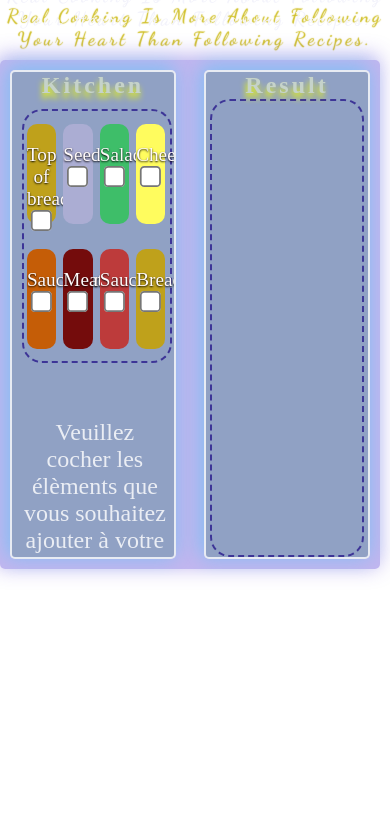
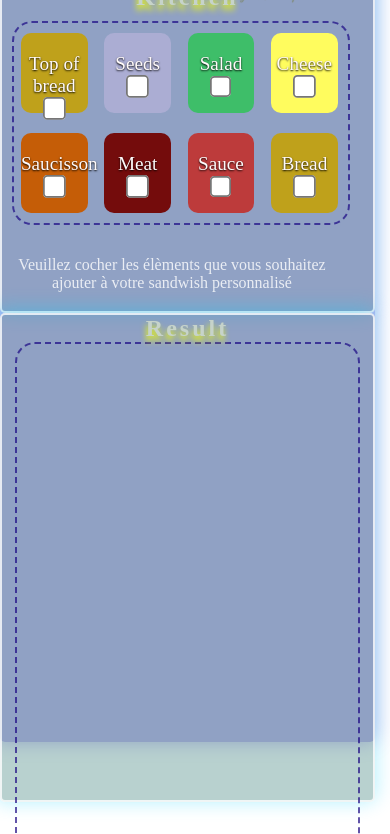
Before and after one commit to zakachaara/SandwishMaker-project, a plain HTML site: page view/index2.html in a window 390 px wide. Shown: the part 176-1010 px from the top of the page. Before the commit the page ends 844 px from the top, so only its background shows below. Drawn offline with Linux system fonts and the light colour scheme.

Commit message:
version 2.0

```diff
--- a/style.css
+++ b/style.css
@@ -8,6 +8,7 @@
 body {
     background: url("./view/bg.jpg") center/cover no-repeat;
     /* background: linear-gradient(135deg, #ffda37, #2432fd); */
+    background-size: cover;
 }
 
 header h1 {
@@ -118,26 +119,62 @@ section {
 }
 
 .start {
+    display: flex;
     text-decoration: solid;
-    color: snow  ;
-    border-radius: 10px;
-    border-color:royalblue;
+    color: snow;
+    border-radius: 50px;
+    border: 2px solid #24fdf6;
     padding: 5px;
     font-size: 2rem;
     margin-left: 30x;
     width: 90%;
-    height: 45px;
-    transition: 0.3s;
+    transition: 1s;
     text-align: center;
+    flex-direction: row;
+    justify-content: center;
+    align-content: center;
+    align-items: center;
 
 }
 .start:hover {
-    color: #2432fdce;
-    border-radius: 10px;
-    border:royalblue;
+    color: #ffffff;
+    border-radius: 50px;
+    border: 2px solid #24fdf6;
     cursor: pointer;
     text-decoration: solid;
     background: linear-gradient(85deg, #7f7db7, #24fdf6);
     transition: 0.5s;
 
 }
+
+@media screen and (max-width: 480px) {
+    body {
+        max-width: 480px;
+
+    }
+    header h1 {
+        font-size: 2.5rem;
+        margin: 10px;
+    }
+    header h2 {
+        font-size: 1rem;
+    }
+    section {
+        display: flex;
+        align-items: center;
+        justify-content: space-evenly;
+        flex-direction: column;
+        margin: 0;
+        padding: 0;
+        width: 375px;
+        min-height: 485px;
+    }
+    .content{
+        display: block;
+        width: 80vw;
+    }
+
+    .result {
+        display: none;
+    }
+}
--- a/view/index.js
+++ b/view/index.js
@@ -9,3 +9,15 @@ function ShowHide($element, i ){
         (document.getElementById($element)).style.display = 'block';
     }
 }
+var dis = false;
+function ShowHideSeed(){
+    if (dis == true){
+        dis = false;
+        (document.getElementById('sd')).style.display = 'none';
+        (document.getElementById('sdd')).style.display = 'none';
+    }else {
+        dis = true;
+        (document.getElementById('sd')).style.display = 'block';
+        (document.getElementById('sdd')).style.display = 'block';
+    }
+}
--- a/view/index2.html
+++ b/view/index2.html
@@ -26,7 +26,7 @@
                 <div class="element" id="seeds">
                     <div class="">Seeds
                         <br />
-                        <input type="checkbox" name="" id="check" onclick="ShowHide('sd', 2)" >
+                        <input type="checkbox" name="" id="check" onclick="ShowHideSeed()" >
                     </div>
                 </div>
                 <div class="element" id="salad">
@@ -66,7 +66,7 @@
                     </div>
                 </div>
             </div>
-            <br><br>
+            <br>
             <div class="start"> Veuillez cocher les élèments que vous souhaitez ajouter à votre sandwish personnalisé</div>
 
         </div>
@@ -75,7 +75,7 @@
             <div class="container">
                 <div class="top-bread" id="tbd">
                     <div class="seeds" id="sd"></div>
-                    <div class="seeds2" id="sd"></div>
+                    <div class="seeds2" id="sdd"></div>
                 </div>
                 <div class="salad" id="sld"></div>
                 <div class="cheese" id="ch"></div>
--- a/view/style2.css
+++ b/view/style2.css
@@ -51,7 +51,7 @@ section {
   background: #31797357;
   width: 45%;
   height: 485px;
-    align-items: self-start;
+  align-items: center;
   flex-direction: column;
 
 }
@@ -154,12 +154,15 @@ input {
   transition: 0.3s;
 }
 .container {
+    display: flex;
     width: 92%;
     height: 500px;
     border-radius: 20px;
     border: 2px dashed #160080ab;
     margin: auto;
     padding-top: 10%;
+    flex-direction: column;
+    justify-content: center;
 }
 
 .top-bread {
@@ -213,15 +216,28 @@ input {
   }
 
   .seeds2 {
+    content: "";
+    width: 10%;
+    height: 15%;
     display:none;
     position: absolute;
-    width: 10%;
-    height: 15%;
     background-color: white;
     left: 64%;
     top: 50%;
     border-radius: 40%;
     transform: rotate(10deg);
+    box-shadow: inset -3px -0 #c9c9c9;
+  }
+  .seeds2::before {
+    content: "";
+    width: 100%;
+    height: 100%;
+    position: absolute;
+    background-color: white;
+    left: 120%;
+    top: 40%;
+    border-radius: 40%;
+    transform: rotate(30deg);
     box-shadow: inset -3px -0 #c9c9c9;
   }
 
@@ -290,3 +306,51 @@ input {
     box-shadow: inset -15px 0 #c15711;
     border-radius: 0 0 30px 30px;
   }
+
+  @media screen and (max-width: 480px) {
+    body {
+        max-width: 480px;
+        background-repeat: repeat-y;
+
+    }
+    header h1 {
+        font-size: 2.5rem;
+        margin: 10px;
+    }
+    header h2 {
+        font-size: 1rem;
+    }
+    section {
+        display: flex;
+        align-items: center;
+        justify-content: flex-start;
+        flex-direction: column;
+        margin: 0;
+        padding: 0;
+        width: 375px;
+        min-height: 485px;
+    }
+    .content{
+        display: block;
+        width: 95vw;
+    }
+    .content #compart {
+      min-height: 200px;
+      /* display:grid;
+      grid-template-columns: 2% 20% 5% 20% 5% 20% 5% 20% 3%;
+      grid-template-rows: 5% 40%  10% 40% 5%; */
+    }
+    .start {
+      font-size: 1rem;
+      margin: 3px;
+      margin-bottom: 10px;
+    }
+    .content, .result {
+      position: relative;
+      overflow: visible;
+    }
+    .result {
+        display: block;
+        width: 95vw;
+    }
+}
```
Lines whose indentation alone changed are shown as unchanged.
